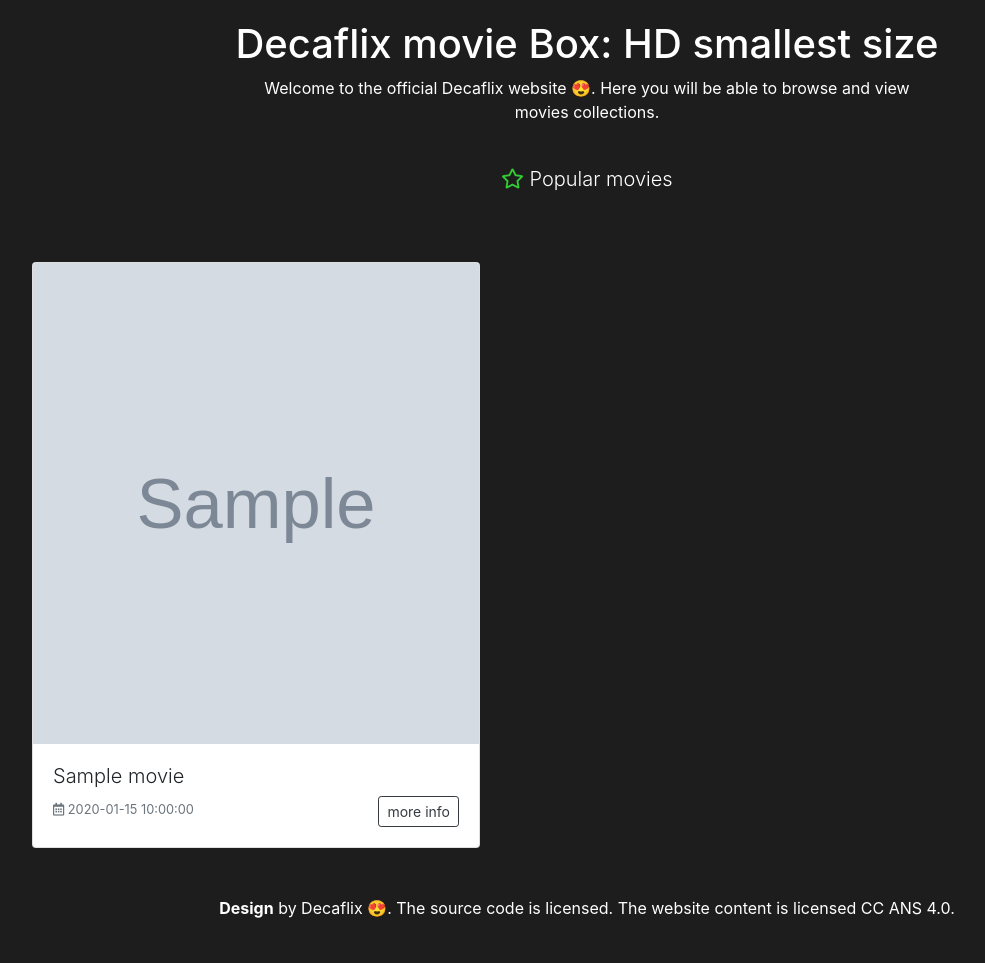
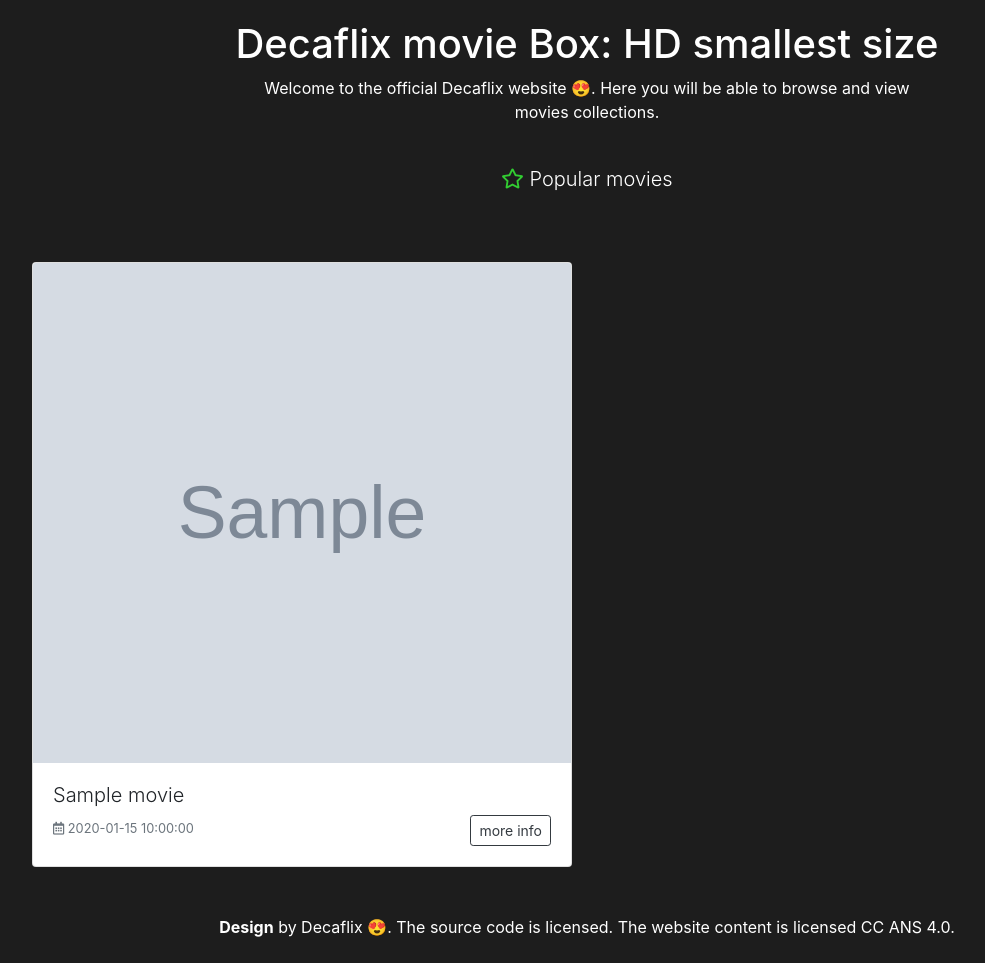
Before and after one commit to cranium44/DecaFlix, a Flask app: template templates/index.html in a window 1280 px wide. Shown: the part 64-1027 px from the top of the page, without its empty margins (53-1038 px from the left). Before the commit the page ends 982 px from the top, so only its background shows below. Run offline with Flask 2, Linux system fonts and the light colour scheme; the template is opened without the code that fills it: most values are stand-ins (such as "Sample title", 1, 10 or a date in 2020); grey boxes marked "Sample" are stand-in pictures; parts of the project's set-up code (start-up, migrations or seed data) failed here and were passed over; some libraries are stand-ins or nearby versions.

Commit message:
Modified index.html

```diff
--- a/templates/index.html
+++ b/templates/index.html
@@ -31,36 +31,8 @@ style %}
             {% for movie in movies %}
 
             <div class="col-md-6">
-                <!-- <div class="card mb-3" style="border:none; height: 90%;">
-                    <div class="row no-gutters">
-                        <div class="col-md-5">
-                            <a href="./single.html">
-                                <img src="{{movie["poster_path"]}}" class="card-img" alt="..." style="height: 100%;" /></a>
-                        </div>
-                        <div class="col-md-7">
-                            <div class="card-body" style="height: 90%;">
-                                <a 0href="./single.html">
-                                    <h2 id="title">{{ movie["title"] }}</h2>
-                                </a>
-                                <p class="card-text">
-                                    {{ movie["overview"] }}
-                                </p>
-                                <p class="card-text">
-                                    <small class="text-muted">{{ movie["date"] }}</small>
-                                </p>
-                                <p class="card-text">
-                                    <small class="text-muted" data-id="{{ movie["id"] }}"></small>
-                                </p>
-                            </div>
-                            <div class="card-footer">
-                                <a id="submit" href="#" class="btn btn-outline-dark btn-sm" data-id="{{ movie["id"] }}">more
-                                    info</a>
-                            </div>
-                        </div>
-                    </div>
-                </div> -->
-                <div class="card my-4" style="width: 28rem;">
-                    <img src="{{movie["poster_path"]}}" class="card-img-top" style="height: 481px;" alt="...">
+                <div class="card my-4" style="width: 100%;">
+                    <img src="{{movie["poster_path"]}}" class="card-img-top" style="height: 500px;" alt="...">
                     <div class="card-body">
                         <h6 class="lead">{{ movie["title"] }}</h6>
                         <span><small class="text-muted"><i class="far fa-calendar-alt"></i>
```
Also changed, not shown: static/style.css (+9 -0 lines).
